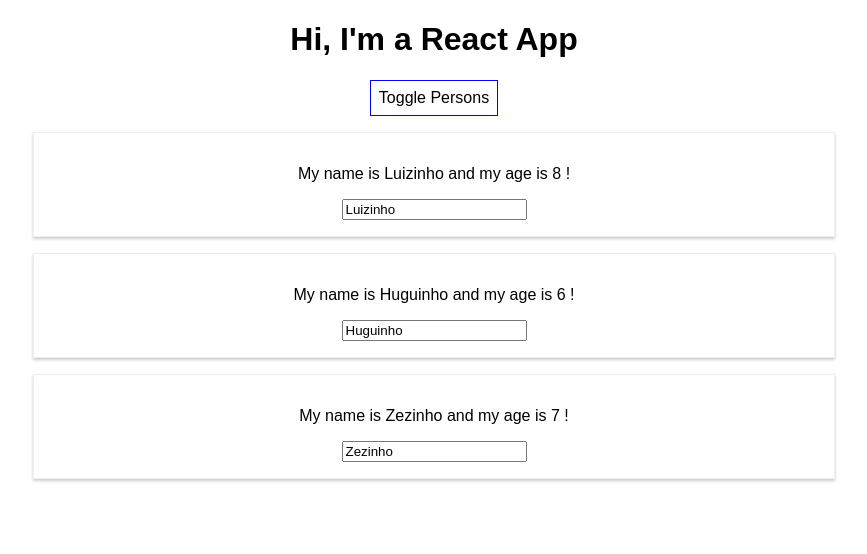
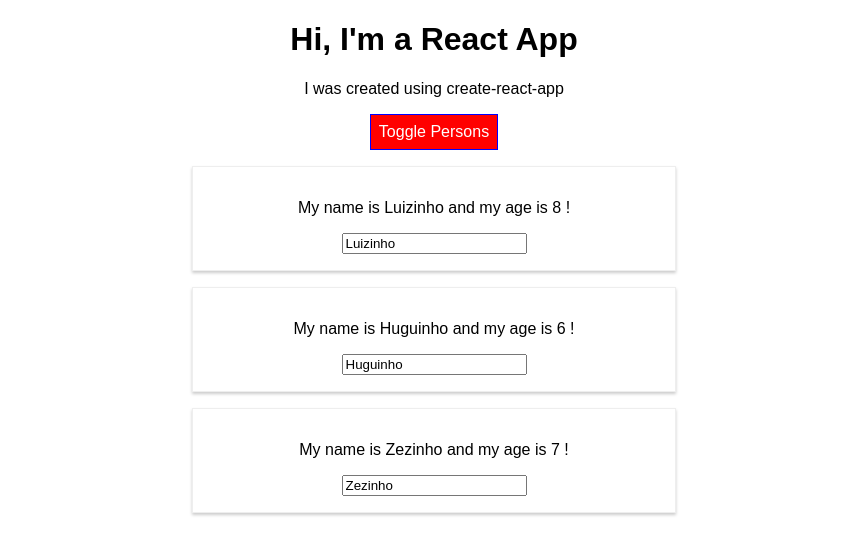
Before and after one commit to adrianomaringolo/react-course, a React (Create React App) app: page / in a window 1280 px wide. Both pictures are taken after a click on the button "Toggle Persons". Shown: the top 554 px of the page, without its empty margins (206-1073 px from the left). Built offline with nearby package versions, Linux system fonts and the light colour scheme.

Commit message:
Using Radium for complex styling

```diff
--- a/package.json
+++ b/package.json
@@ -3,6 +3,7 @@
   "version": "0.1.0",
   "private": true,
   "dependencies": {
+    "radium": "^0.24.0",
     "react": "^16.4.1",
     "react-dom": "^16.4.1",
     "react-scripts": "1.1.4"
--- a/src/App.css
+++ b/src/App.css
@@ -1,3 +1,11 @@
 .App {
   text-align: center;
 }
+
+.red {
+  color: red;
+}
+
+.bold {
+  font-weight: bold;
+}
--- a/src/App.js
+++ b/src/App.js
@@ -1,6 +1,7 @@
 import React, { Component } from 'react';
 import './App.css';
 import Person from './Person/Person';
+import Radium, {StyleRoot} from 'radium';
 
 // start the name with Capital letter so React will understand it as a custom component, not a html tag
 
@@ -41,11 +42,16 @@
   render() {
     // inline style
     const style = {
-      backgroundColor: 'white',
+      backgroundColor: 'green',
+      color: 'white',
       font: 'inherit',
       border: '1px solid blue',
       padding: '8px',
-      cursor: 'pointer'
+      cursor: 'pointer',
+      ':hover': {
+        backgroundColor: 'lightgreen',
+        color: 'black'
+      }
     };
 
     let persons = null;
@@ -65,17 +71,35 @@
           }
         </div>
       );
+
+      style.backgroundColor = 'red';
+      style[':hover'] = {
+        backgroundColor: 'salmon',
+        color: 'black'
+      }
+    }
+
+    let classes = [];
+
+    if (this.state.persons.length <= 2) {
+      classes.push('red');
+    }
+    if (this.state.persons.length <= 1) {
+      classes.push('bold');
     }
 
     return (
+      <StyleRoot>
         <div className="App">
-        <h1>Hi, I'm a React App</h1>
+          <h1 >Hi, I'm a React App</h1>
+          <p className={classes.join(' ')}>I was created using create-react-app</p>
           <button
             style={style}
             onClick={this.togglePersonsHandler}>Toggle Persons</button>
 
           { persons }
         </div>
+      </StyleRoot>
     );
 
     /* return React.createElement('div', { className: 'App' },
@@ -83,4 +107,4 @@
   }
 }
 
-export default App;
+export default Radium(App);
--- a/src/Person/Person.js
+++ b/src/Person/Person.js
@@ -1,9 +1,15 @@
 import React from 'react';
 import './Person.css';
+import Radium from 'radium';
 
 const person = (props) => {
+  const style = {
+    '@media (min-width: 500px)': {
+      width: '450px'
+    }
+  }
   return (
-    <div className="Person">
+    <div className="Person" style={style}>
       <p onClick={ props.click }>My name is { props.name } and my age is { props.age } !</p>
       <p>{ props.children }</p>
       <input type="text" onChange={ props.changed } value={ props.name }/>
@@ -11,4 +17,4 @@
   )
 }
 
-export default person;
+export default Radium(person);
```
Lines whose indentation alone changed are shown as unchanged.
